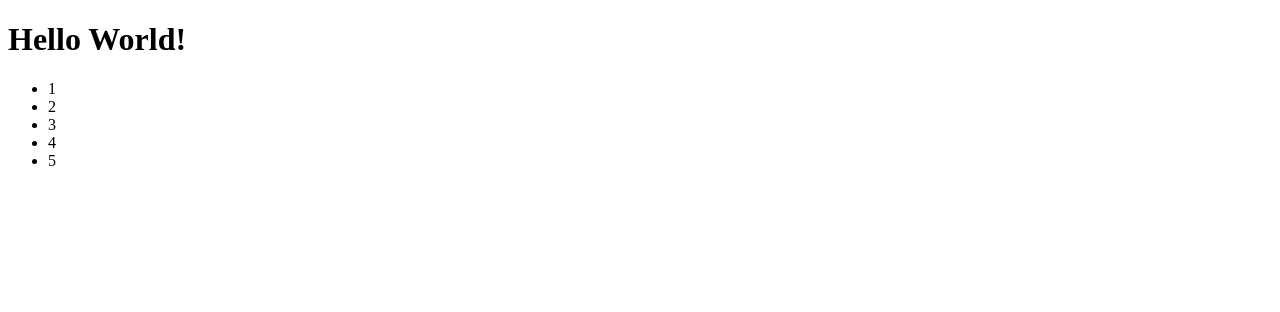
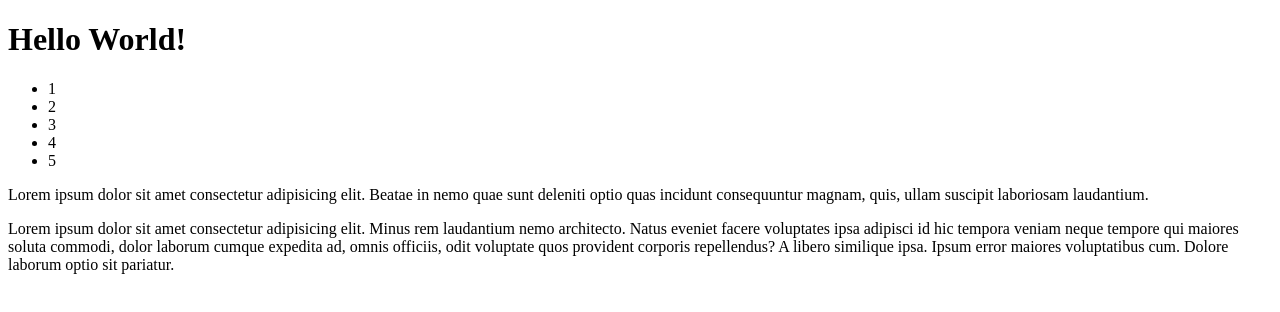
Before and after one commit to dhaval-tarapara/git-learning, a plain HTML site: page index.html in a window 1280 px wide. Drawn offline with Linux system fonts and the light colour scheme.

Commit message:
Add: Article

```diff
--- a/index.html
+++ b/index.html
@@ -15,5 +15,23 @@
       <li>4</li>
       <li>5</li>
     </ul>
+    <main>
+      <article>
+        <p>
+          Lorem ipsum dolor sit amet consectetur adipisicing elit. Beatae in
+          nemo quae sunt deleniti optio quas incidunt consequuntur magnam, quis,
+          ullam suscipit laboriosam laudantium.
+        </p>
+        <p>
+          Lorem ipsum dolor sit amet consectetur adipisicing elit. Minus rem
+          laudantium nemo architecto. Natus eveniet facere voluptates ipsa
+          adipisci id hic tempora veniam neque tempore qui maiores soluta
+          commodi, dolor laborum cumque expedita ad, omnis officiis, odit
+          voluptate quos provident corporis repellendus? A libero similique
+          ipsa. Ipsum error maiores voluptatibus cum. Dolore laborum optio sit
+          pariatur.
+        </p>
+      </article>
+    </main>
   </body>
 </html>
```
